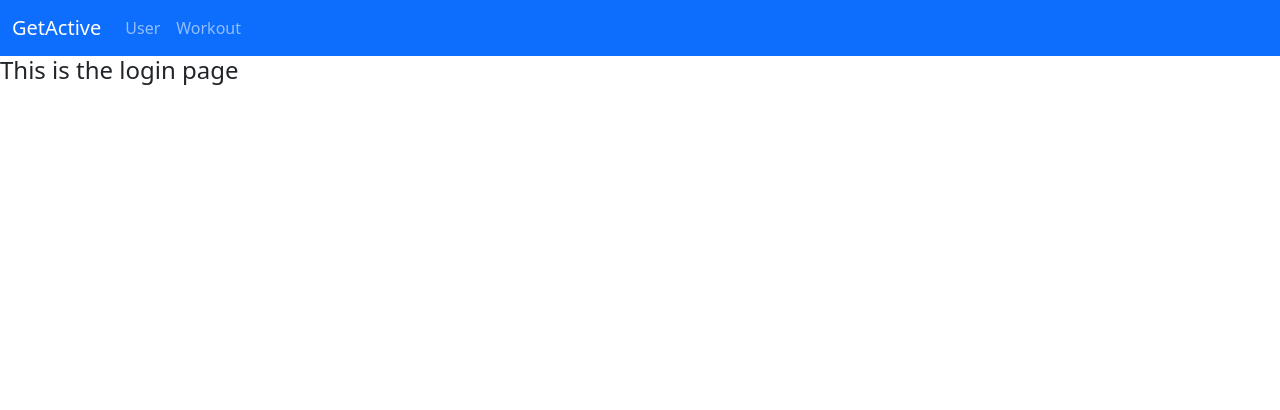
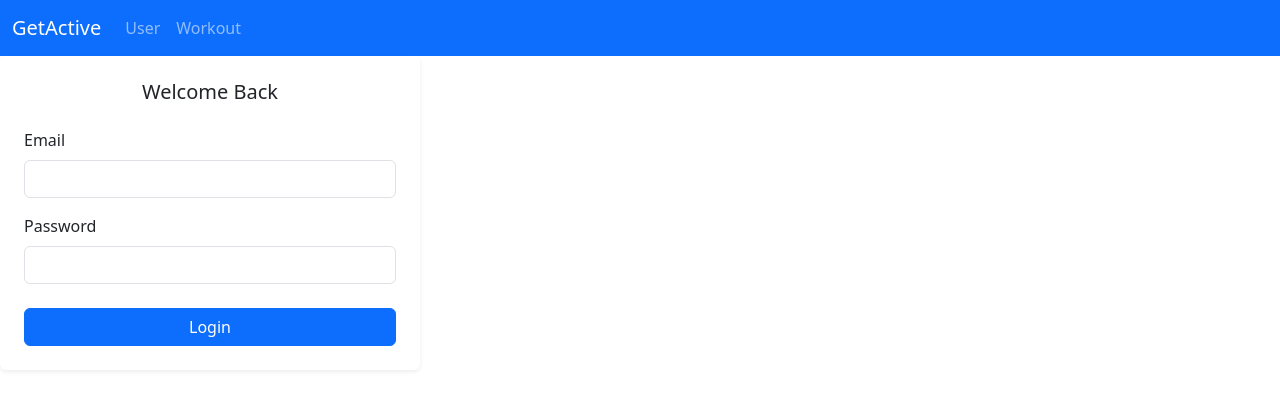
Before and after one commit to VJQuiles/GetActive_Frontend, a React (Vite) app: page /login in a window 1280 px wide. Shown: the top 410 px of the page. Built offline with nearby package versions, Linux system fonts and the light colour scheme; no server answers.

Commit message:
Login page setup. I also put some buttons in the home page to direct there. Now i have to protect the user route and make so that you have to sign in to see it.

```diff
--- a/src/App.css
+++ b/src/App.css
@@ -3,14 +3,14 @@
   width: 100%;
 }
 
-.register-page {
+.auth-page {
   min-height: 100vh;
   width: 100%;
   display: flex;
   flex-direction: column;
 }
 
-.register-page__body {
+.auth-page__body {
   flex: 1;
   width: 100%;
   display: flex;
--- a/src/pages/HomePage.jsx
+++ b/src/pages/HomePage.jsx
@@ -2,8 +2,11 @@ import Navigation from "../components/home/Navbar"
 import { useEffect, useState } from 'react'
 import { getCoreExercises } from '../utils/getCoreExercises'
 import Card from 'react-bootstrap/Card'
+import { Button, ButtonGroup } from 'react-bootstrap'
+import { useNavigate } from 'react-router-dom'
 
 export default function HomePage() {
+    const navigate = useNavigate()
     const [exercises, setExercises] = useState([])
     const [loading, setLoading] = useState(true)
     const [error, setError] = useState(null)
@@ -15,18 +18,33 @@ export default function HomePage() {
             .finally(() => setLoading(false))
     }, [])
 
-    if (loading) return <p>Loading…</p>
+    if (loading) return <p>Loading...</p>
     if (error) return <p className="text-danger">{error.error ?? 'Failed to load exercises'}</p>
-
 
     return (
         <>
             <Navigation />
-            <h2>Home Page</h2>
+            <section className="py-4 text-center">
+                <h2 className="mb-3">Welcome to GetActive</h2>
+                <p className="text-muted mb-4">Start building your workouts by creating an account or logging back in.</p>
+                <ButtonGroup>
+                    <Button variant="primary" onClick={() => navigate('/register')}>
+                        Create Account
+                    </Button>
+                    <Button variant="outline-primary" onClick={() => navigate('/login')}>
+                        Login
+                    </Button>
+                </ButtonGroup>
+            </section>
             <ul className="list-unstyled">
                 {exercises.map((exercise) => (
                     <li key={exercise._id}>
-                        <Card className="mb-2">{exercise.name}: {exercise.instructions}</Card>
+                        <Card className="mb-2">
+                            <Card.Body>
+                                <Card.Title className="h5 mb-1">{exercise.name}</Card.Title>
+                                <Card.Text className="mb-0">{exercise.instructions}</Card.Text>
+                            </Card.Body>
+                        </Card>
                     </li>
                 ))}
             </ul>
--- a/src/pages/Login.jsx
+++ b/src/pages/Login.jsx
@@ -1,10 +1,100 @@
-import Navigation from "../components/home/Navbar"
+import { useContext, useEffect, useState } from 'react'
+import { Form, Button, Card, Alert } from 'react-bootstrap'
+import { useNavigate } from 'react-router-dom'
+import Navigation from '../components/home/Navbar'
+import UserContext from '../contexts/UserContext.jsx'
 
 export default function Login() {
+    const navigate = useNavigate()
+    const { login, currentUser } = useContext(UserContext)
+
+    const [formData, setFormData] = useState({
+        email: '',
+        password: '',
+    })
+    const [isSubmitting, setIsSubmitting] = useState(false)
+    const [error, setError] = useState(null)
+
+    useEffect(() => {
+        if (currentUser) {
+            navigate('/user/workouts', { replace: true })
+        }
+    }, [currentUser, navigate])
+
+    const handleChange = (event) => {
+        const { name, value } = event.target
+        setFormData((prev) => ({
+            ...prev,
+            [name]: value,
+        }))
+    }
+
+    const handleSubmit = async (event) => {
+        event.preventDefault()
+        setError(null)
+
+        try {
+            setIsSubmitting(true)
+            await login(formData)
+            navigate('/user/workouts')
+        } catch (submitError) {
+            const message =
+                submitError.response?.data?.error ??
+                submitError.response?.data?.message ??
+                'Login failed. Please try again.'
+            setError(message)
+        } finally {
+            setIsSubmitting(false)
+        }
+    }
+
     return (
-        <>
+        <div className="login-page">
             <Navigation />
-            <h4>This is the login page</h4>
-        </>
+            <main className="login-page-body">
+                <Card className="shadow-sm border-0 w-100" style={{ maxWidth: '420px' }}>
+                    <Card.Body className="p-4">
+                        <Card.Title className="mb-4 text-center">Welcome Back</Card.Title>
+                        {error && (
+                            <Alert variant="danger" className="mb-4">
+                                {error}
+                            </Alert>
+                        )}
+                        <Form noValidate onSubmit={handleSubmit}>
+                            <Form.Group className="mb-3" controlId="loginEmail">
+                                <Form.Label>Email</Form.Label>
+                                <Form.Control
+                                    name="email"
+                                    type="email"
+                                    value={formData.email}
+                                    autoComplete="email"
+                                    onChange={handleChange}
+                                    required
+                                />
+                            </Form.Group>
+                            <Form.Group className="mb-4" controlId="loginPassword">
+                                <Form.Label>Password</Form.Label>
+                                <Form.Control
+                                    name="password"
+                                    type="password"
+                                    value={formData.password}
+                                    autoComplete="current-password"
+                                    onChange={handleChange}
+                                    required
+                                />
+                            </Form.Group>
+                            <Button
+                                variant="primary"
+                                type="submit"
+                                className="w-100"
+                                disabled={isSubmitting}
+                            >
+                                {isSubmitting ? 'Signing In...' : 'Login'}
+                            </Button>
+                        </Form>
+                    </Card.Body>
+                </Card>
+            </main>
+        </div>
     )
 }
--- a/src/pages/Register.jsx
+++ b/src/pages/Register.jsx
@@ -54,9 +54,9 @@ export default function Register() {
     }
 
     return (
-        <div className="register-page">
+        <div className="auth-page">
             <Navigation />
-            <main className="register-page__body">
+            <main className="auth-page__body">
                 <Card className="shadow-sm border-0 w-100" style={{ maxWidth: '420px' }}>
                     <Card.Body className="p-4">
                         <Card.Title className="mb-4 text-center">Create Account</Card.Title>
```
